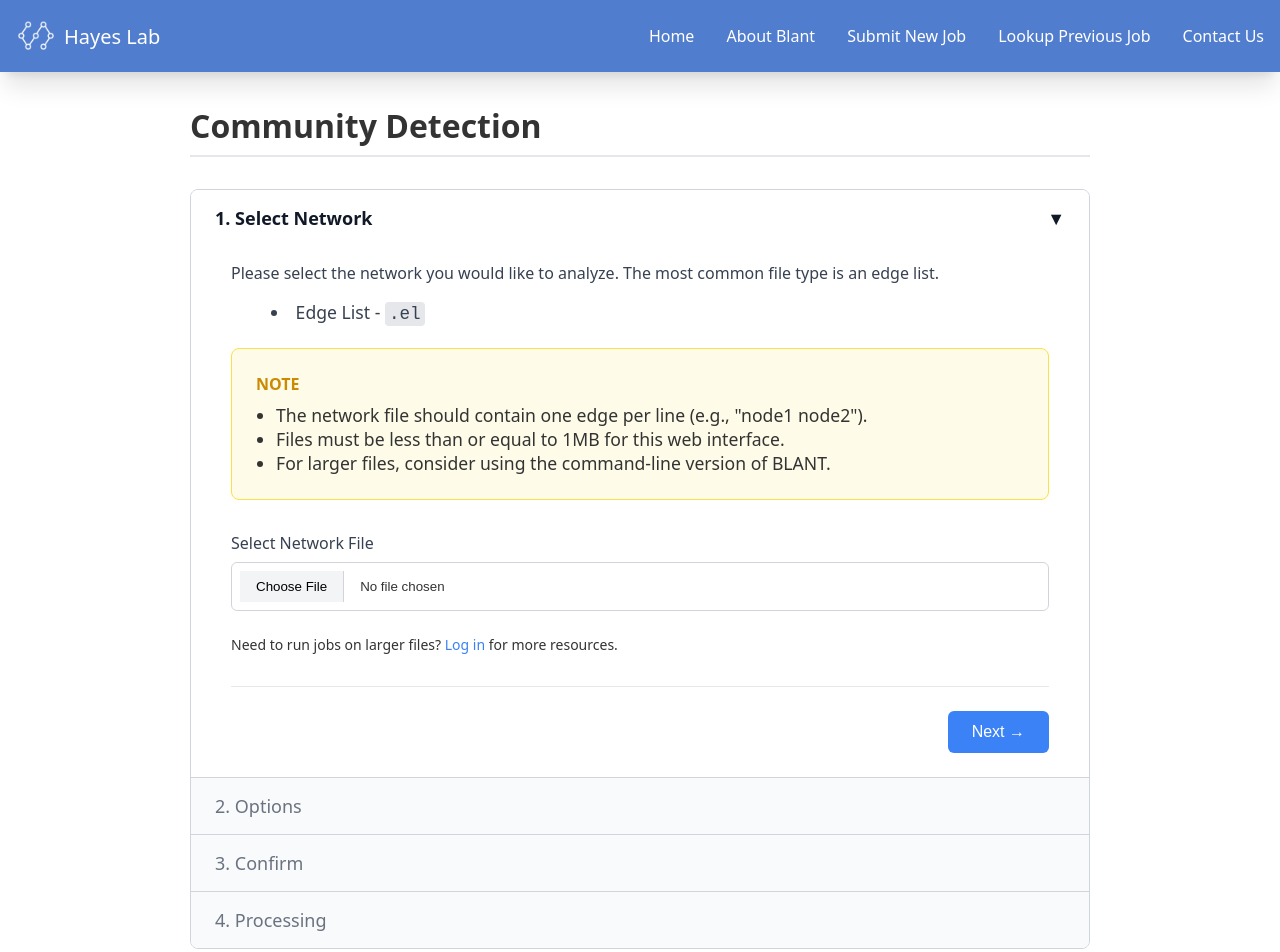
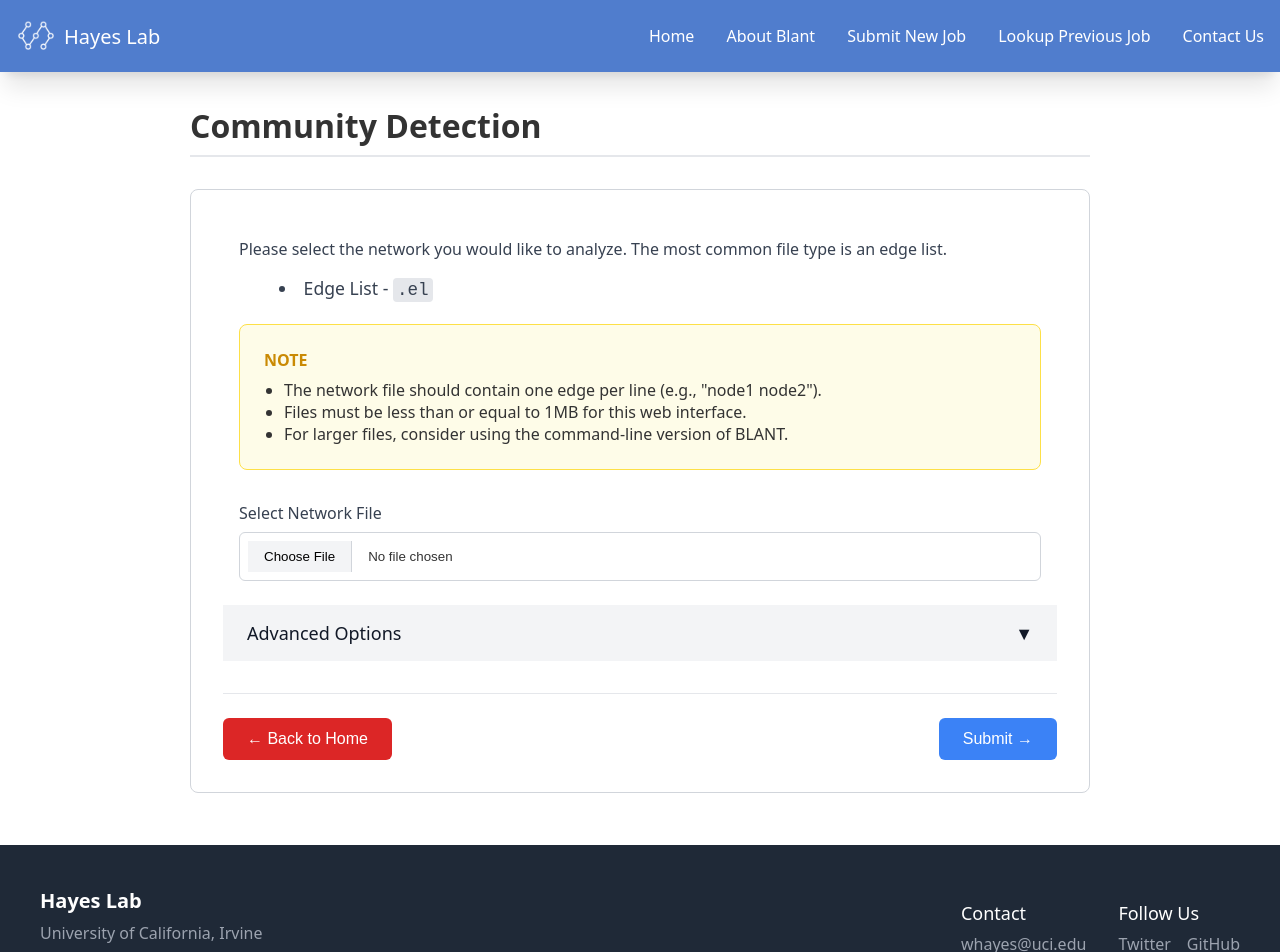
Before and after one commit to franzengel04/hayeslab-BLANT, a React (Vite) app in the folder frontend/: page /blant/submit-job in a window 1280 px wide. Shown: the top 952 px of the page. Built offline with nearby package versions, Linux system fonts and the light colour scheme.

Commit message:
simplify ui of submit-job page as per hayes' request

```diff
--- a/frontend/src/components/AccordionSection.css
+++ b/frontend/src/components/AccordionSection.css
@@ -1,6 +1,6 @@
 /* src/components/AccordionSection.css */
 .as-section {
-  border-bottom: 1px solid #d1d5db;
+  /* border-bottom: 1px solid #d1d5db; */
 }
 .as-section:last-child {
   border-bottom: none;
@@ -10,12 +10,12 @@
   background-color: #f9fafb;
   padding: 1rem 1.5rem;
   font-size: 1.125rem;
-  font-weight: 500;
+  /* font-weight: 500; */
   display: flex;
   justify-content: space-between;
   align-items: center;
   color: #6b7280;
-  cursor: not-allowed;
+  cursor: pointer;
 }
 
 .as-section.as-completed .as-header {
@@ -37,8 +37,8 @@
 .as-section.as-active .as-header {
   color: #111827;
   background-color: #fff;
-  font-weight: 600;
-  cursor: default;
+  /* font-weight: 600; */
+  cursor: pointer;
 }
 
 .as-content {
--- a/frontend/src/components/AccordionSection.tsx
+++ b/frontend/src/components/AccordionSection.tsx
@@ -35,7 +35,7 @@ const AccordionSection: React.FC<AccordionSectionProps> = ({
     <div className={sectionClasses}>
       <div className="as-header" onClick={isClickable ? onClick : undefined}>
         <span>{title}</span>
-        <span>{isActive ? '▼' : isCompleted ? '▲' : ''}</span>
+        <span>{isActive ? '▲' : isCompleted ? '▼' : ''}</span>
       </div>
       {isActive && <div className="as-content">{children}</div>}
     </div>
--- a/frontend/src/components/NetworkSelection.css
+++ b/frontend/src/components/NetworkSelection.css
@@ -26,6 +26,7 @@
   border-radius: 8px;
   padding: 1.5rem;
   margin-bottom: 2rem;
+  /* font-size: 0.6re */
 }
 
 .ns-noteBox h4 {
@@ -43,6 +44,11 @@
   padding-left: 20px;
   margin: 0;
 }
+
+.ns-noteBox ul li {
+  font-size: 1rem;
+}
+
 
 .ns-fileInputGroup {
   margin-bottom: 1.5rem;
@@ -95,7 +101,7 @@
   justify-content: space-between; /* Puts space between the buttons */
   margin-top: 2rem;
   padding-top: 1.5rem;
-  border-top: 1px solid #e5e7eb;
+  /* border-top: 1px solid #e5e7eb; */
 }
 
 .ns-navButton {
--- a/frontend/src/components/NetworkSelection.tsx
+++ b/frontend/src/components/NetworkSelection.tsx
@@ -3,21 +3,14 @@ import React from 'react';
 import './NetworkSelection.css';
 // 'onPrevious' and 'initialData' have been removed to fix the warnings
 interface NetworkSelectionProps {
-  onNext: () => void;
+  // onNext: () => void;
   // onDataChange: (data: Partial<FormData>) => void;
   // onDataChange: (file: File | null) => void
   onDataChange: (event: React.ChangeEvent<HTMLInputElement>) => Promise<boolean>,
 
 }
 
-const NetworkSelection: React.FC<NetworkSelectionProps> = ({ onNext, onDataChange }) => {
-
-  // const handleFileChange = (e: React.ChangeEvent<HTMLInputElement>) => {
-  //   if (e.target.files && e.target.files[0]) {
-  //     // onDataChange({ networkFile: e.target.files[0] });
-  //     onDataChange(e.target.files[0]);
-  //   }
-  // };
+const NetworkSelection: React.FC<NetworkSelectionProps> = ({ onDataChange }) => {
 
   return (
     <div className="ns-stepContainer">
@@ -26,7 +19,6 @@ const NetworkSelection: React.FC<NetworkSelectionProps> = ({ onNext, onDataChang
       </p>
       <ul className="ns-fileTypeList">
         <li>Edge List - <code>.el</code></li>
-        {/* <li>LEDA - <code>.gw</code></li> */}
       </ul>
       <div className="ns-noteBox">
         <h4>NOTE</h4>
@@ -39,20 +31,7 @@ const NetworkSelection: React.FC<NetworkSelectionProps> = ({ onNext, onDataChang
 
       <div className="ns-fileInputGroup">
         <label htmlFor="sourceNetwork">Select Network File</label>
-        {/* <input type="file" id="sourceNetwork" className="ns-fileInput" onChange={handleFileChange} /> */}
         <input type="file" id="sourceNetwork" className="ns-fileInput" onChange={onDataChange} />
-      </div>
-
-      <p className="ns-loginPrompt">
-        Need to run jobs on larger files? <a href="/login">Log in</a> for more resources.
-      </p>
-
-      <div className="ns-buttonContainer">
-        {/* Previous button is not needed in the first step */}
-        <div></div>
-        <button onClick={onNext} className="ns-navButton">
-          Next &rarr;
-        </button>
       </div>
     </div>
   );
--- a/frontend/src/components/Options.tsx
+++ b/frontend/src/components/Options.tsx
@@ -1,30 +1,41 @@
 // src/components/Options.tsx
 import React from 'react';
 import './Options.css';
-// The 'type' keyword is added here to fix the error
+import { useState } from 'react'
 import type { blantOptions } from '../context/JobSubmissionContext';
+import AccordionSection from './AccordionSection';
 
 interface OptionsProps {
-  onNext: () => void;
-  onPrevious: () => void;
+  // onNext: () => void;
+  // onPrevious: () => void;
   // onDataChange: (data: Partial<FormData>) => void;
   onDataChange: (event: React.ChangeEvent<HTMLSelectElement | HTMLInputElement>, optionName: keyof blantOptions) => void;
   // initialData: FormData;
   initialData: blantOptions;
 }
 
-const Options: React.FC<OptionsProps> = ({ onNext, onPrevious, onDataChange, initialData }) => {
+const Options: React.FC<OptionsProps> = ({ onDataChange, initialData }) => {
 
+  const [isActive, setIsActive] = useState<boolean>(false);
   return (
+    <>
+    <AccordionSection
+      title="Advanced Options"
+      isActive={isActive}
+      isCompleted={true}
+      isLocked={false}
+      onClick={() => {setIsActive(!isActive);}}
+    >
+
       <div className="os-stepContainer">
-      <div className="os-noteBox">
+        {/* <div className="os-noteBox">
           <h4>NOTE</h4>
           <ul>
             <li><p><strong>Graphlet Size:</strong> The number of nodes in the graphlets to sample (required, 3-7). Default is 4, which is usually sufficient. Larger values may take longer to run. </p></li>
             <li><p><strong>Edge Density:</strong> Set the lower bound on the edge density (fraction of all possible edges among the nodes) for communities you wish to discover. Note that we will produce <i>overlapping</i> communities.</p></li>
           </ul>
           Want to learn more about BLANT? Check out the paper <a href="https://www.liebertpub.com/doi/abs/10.1089/cmb.2025.0095" target="_blank">here</a>.
-      </div>
+        </div> */}
 
         <div className="os-optionsContainer">
           <div className="os-optionsGrid">
@@ -46,12 +57,14 @@ const Options: React.FC<OptionsProps> = ({ onNext, onPrevious, onDataChange, ini
               </div>
           </div>
         </div>
-
-      <div className="os-buttonContainer">
+      </div>
+    </AccordionSection>
+      {/* <div className="os-buttonContainer">
         <button onClick={onPrevious} className="os-navButton os-navButton-previous">&larr; Previous</button>
         <button onClick={onNext} className="os-navButton">Next &rarr;</button>
-      </div>
-    </div>
+      </div> */}
+
+    </>
   );
 };
 
--- a/frontend/src/components/Processing.tsx
+++ b/frontend/src/components/Processing.tsx
@@ -7,13 +7,13 @@ const Processing: React.FC = () => {
   return (
     <div className="pr-stepContainer">
       <LoadingCircle />
-      <h3 className="pr-statusText">Preprocessing Networks...</h3>
+      <h3 className="pr-statusText">Submitting Job...</h3>
 
       {/* The yellow note box */}
-      <div className="pr-noteBox">
+      {/* <div className="pr-noteBox">
         <h4>NOTE</h4>
         <p>If this page doesn't redirect, try again in a different browser.</p>
-      </div>
+      </div> */}
     </div>
   );
 };
--- a/frontend/src/pages/SubmitJob.css
+++ b/frontend/src/pages/SubmitJob.css
@@ -17,4 +17,14 @@
   border: 1px solid #d1d5db;
   border-radius: 8px;
   overflow: hidden;
+  padding: 2em;
 }
+
+.sjp-buttonContainer {
+  width: 100%;
+  display: flex;
+  justify-content: space-between;
+  margin-top: 2rem;
+  padding-top: 1.5rem;
+  border-top: 1px solid #e5e7eb;
+}
--- a/frontend/src/pages/SubmitJob.tsx
+++ b/frontend/src/pages/SubmitJob.tsx
@@ -1,12 +1,11 @@
 // src/pages/SubmitJobPage.tsx
 import React, { useState } from 'react';
 import './SubmitJob.css';
-import AccordionSection from '../components/AccordionSection';
 import NetworkSelection from '../components/NetworkSelection';
 import Options from '../components/Options';
-import Confirm from '../components/Confirm';
 import Processing from '../components/Processing';
 import { useJobSubmission } from '../context/JobSubmissionContext';
+import { useNavigate } from 'react-router-dom';
 
 export interface FormData {
   networkFile: File | null;
@@ -19,115 +18,53 @@ export interface FormData {
 }
 
 const SubmitJobPage: React.FC = () => {
-  const [currentStep, setCurrentStep] = useState(0);
-  const [isSubmitted, setIsSubmitted] = useState(false);
+  const navigate = useNavigate();
+  const [isSubmitted, setIsSubmitted] = useState<boolean>(false);
   const {
-    networkFile,
     blantOptions,
     handleSubmit,
     handleFileInputChange,
     handleBlantOptionsChange,
   } = useJobSubmission();
 
-  const handleNext = () => {
-    // There are now 4 steps total (0, 1, 2, 3)
-    if (currentStep === 0 && !networkFile) {
-      alert("Please upload a network file in .el format");
-      return;
-    }
-    if (currentStep === 1 && (blantOptions.density && (blantOptions.density < 0.01 || blantOptions.density > 1))) {
-      alert("Density must be between 0.01 and 1.");
-      return;
-    }
+  const handleSubmitJob = () => {
+      setIsSubmitted(true); // Set submission status to true
+      handleSubmit();
+  }
 
-    setCurrentStep((prevStep) => Math.min(prevStep + 1, 3));
-  };
+  const handleBackToHome = () => {
+    navigate('/');
+  }
 
-  const handlePrevious = () => {
-    setCurrentStep((prevStep) => Math.max(prevStep - 1, 0));
-  };
-
-  const handleSubmitJob = () => {
-      // console.log('Submitting Job with data:', formData);
-      setIsSubmitted(true); // Set submission status to true
-      // Move to the "Processing" step
-      handleSubmit();
-      handleNext();
-  }
+  const JobSubmissionMenu = (
+    <div className="sjp-accordion">
+      <NetworkSelection
+        onDataChange={handleFileInputChange}
+      />
+        <Options
+        onDataChange={handleBlantOptionsChange}
+        initialData={blantOptions}
+        />
+        <div className="sjp-buttonContainer">
+          <button onClick={handleBackToHome} className="os-navButton os-navButton-previous">&larr; Back to Home </button>
+          <button onClick={handleSubmitJob} className="os-navButton">Submit &rarr;</button>
+      </div>
+    </div>
+  )
 
   return (
     <div className="sjp-submitJobPage">
       <h1 className="sjp-pageTitle">Community Detection</h1>
 
-      <div className="sjp-accordion">
-        <AccordionSection
-          title="1. Select Network"
-          isActive={currentStep === 0}
-          isCompleted={currentStep > 0}
-          isLocked={isSubmitted} // Pass submission status
-          onClick={() => currentStep > 0 && !isSubmitted && setCurrentStep(0)}
-        >
-          {/* <NetworkSelection
-            onNext={handleNext}
-            onDataChange={handleBlantOptionsChange}
-          /> */}
-          {/* <NetworkSelection
-            onNext={handleNext}
-            onDataChange={setNetworkFile}
-          /> */}
-          <NetworkSelection
-            onNext={handleNext}
-            onDataChange={handleFileInputChange}
-          />
-        </AccordionSection>
-
-        <AccordionSection
-          title="2. Options"
-          isActive={currentStep === 1}
-          isCompleted={currentStep > 1}
-          isLocked={isSubmitted} // Pass submission status
-          onClick={() => currentStep > 1 && !isSubmitted && setCurrentStep(1)}
-        >
-           <Options
-            onNext={handleNext}
-            onPrevious={handlePrevious}
-            onDataChange={handleBlantOptionsChange}
-            initialData={blantOptions}
-           />
-        </AccordionSection>
-
-        <AccordionSection
-          title="3. Confirm"
-          isActive={currentStep === 2}
-          isCompleted={currentStep > 2}
-          isLocked={isSubmitted} // Pass submission status
-          onClick={() => currentStep > 2 && !isSubmitted && setCurrentStep(2)}
-        >
-           <Confirm
-            formData={{
-              networkFile: networkFile,
-              graphletSize: blantOptions?.graphletSize || 3,
-              density: blantOptions?.density || 1,
-              samplingMethod: blantOptions?.samplingMethod || 'precision',
-              outputMode: blantOptions?.outputMode || 'frequency',
-              precision: blantOptions?.precision || 0.01,
-            }}
-            onPrevious={handlePrevious}
-            onSubmit={handleSubmitJob}
-           />
-        </AccordionSection>
-
-        {/* This section now uses the new Processing component */}
-        <AccordionSection
-          title="4. Processing"
-          isActive={currentStep === 3}
-          isCompleted={false}
-          isLocked={isSubmitted}
-          onClick={()=>{}}
-        >
-          <Processing />
-        </AccordionSection>
-      </div>
+      {
+        isSubmitted ? (
+          <div className="sjp-accordion">
+            <Processing />
+          </div>
+        ) : (
+          JobSubmissionMenu
+        )
+      }
     </div>
   );
 };
```
Also changed, not shown: frontend/src/components/Options.css (+6 -1 lines). Lines whose indentation alone changed are shown as unchanged.
